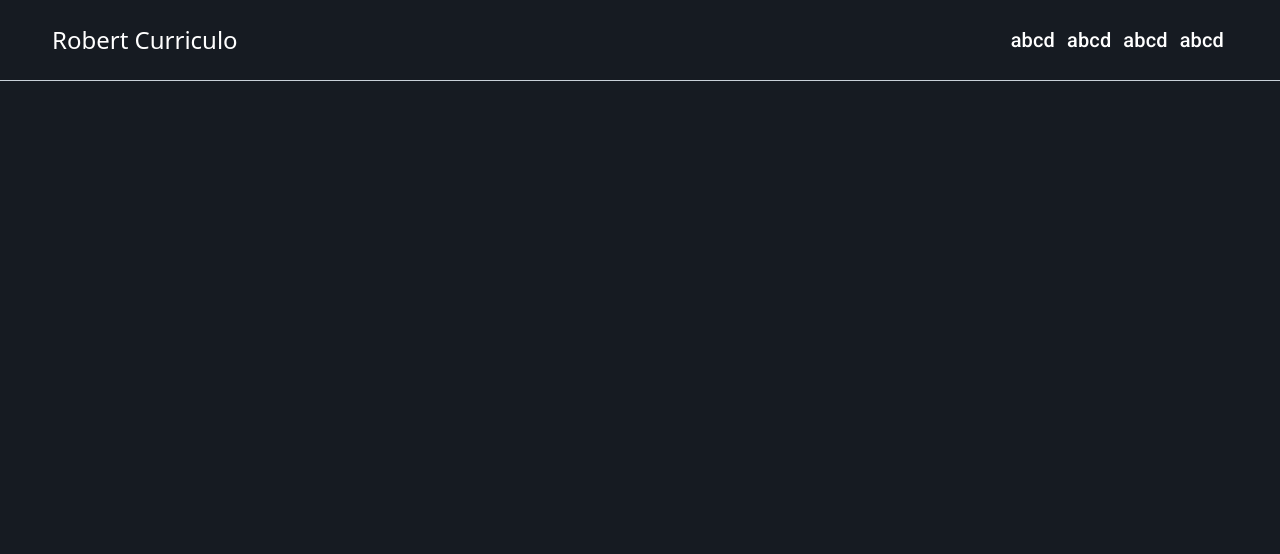
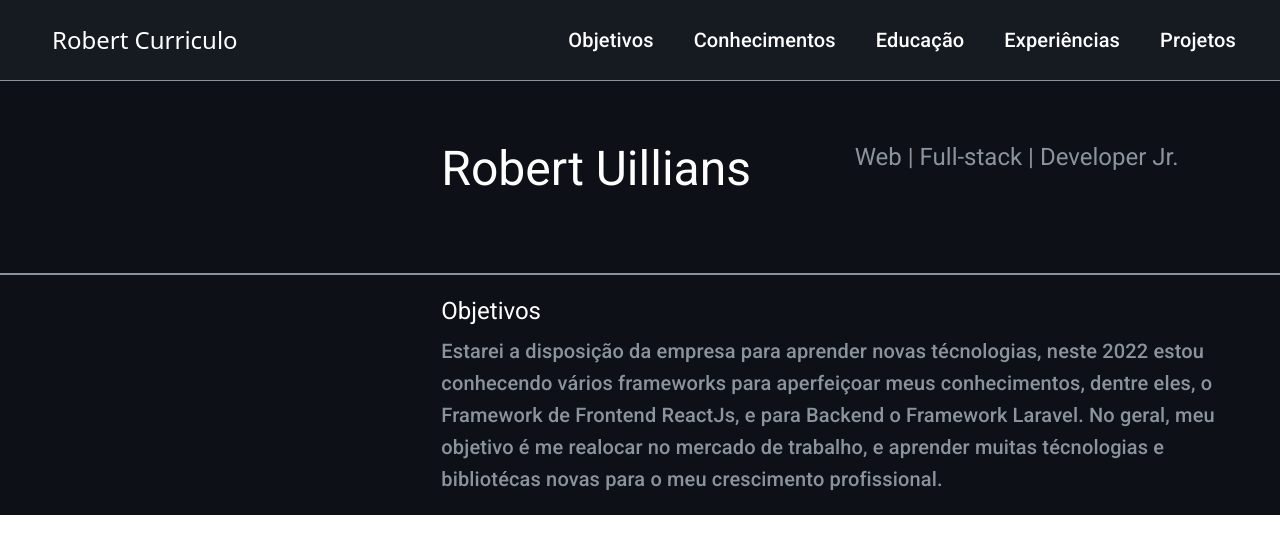
Before and after one commit to robert-office/own-web-curriculo, a React (Create React App) app: page / in a window 1280 px wide. Shown: the top 554 px of the page. Built offline with nearby package versions, Linux system fonts and the light colour scheme.

Commit message:
estrutura da section objetivos quase pornta

```diff
--- a/src/Home.tsx
+++ b/src/Home.tsx
@@ -1,9 +1,13 @@
 import React from 'react';
 import { Header } from './sections/Header';
+import { ObjetivosSection } from './sections/ObjetivosSection';
 
 function Home() {
   return (
+    <>
     <Header/>
+    <ObjetivosSection/>
+    </>
   );
 }
 
--- a/src/index.css
+++ b/src/index.css
@@ -1,7 +1,3 @@
 @tailwind base;
 @tailwind components;
 @tailwind utilities;
-
-html, body {
-    background-color: #161B22;
-}
--- a/src/sections/Header.tsx
+++ b/src/sections/Header.tsx
@@ -5,13 +5,13 @@ import MenuIcon from '@mui/icons-material/Menu';
 export const Header = () => {
 
     const handleToggle = () => {
-        document.getElementById("nav-content")!.classList.toggle("hidden");
+        document.getElementById("mobile")!.classList.toggle("hidden");
     }
 
     return (
-        <div className="relative w-full border-b border-cinza">
+        <div className="relative w-full border-b border-cinza bg-bodyHeadeer">
             <Container>
-                <nav className="relative flex items-center justify-between flex-wrap bg-grey-darkest p-6 w-full z-10 pin-t">
+                <nav className="relative flex items-center justify-between flex-wrap p-6 w-full">
                     <div className="flex items-center flex-no-shrink text-white mr-6">
                         <button className="text-white">
                             <span className="text-2xl pl-2">
@@ -30,20 +30,23 @@ export const Header = () => {
                     </div>
                     <div
                         className="w-full flex-grow lg:items-center lg:w-auto hidden lg:block pt-6 lg:pt-0"
-                        id="nav-content"
+                        id="mobile"
                     >
-                        <ul className="lg:flex flex-col lg:flex-row justify-center lg:justify-end flex-1 items-center">
-                            <li className="text-center mr-3">
-                                <HeaderText text="abcd" />
+                        <ul className="lg:flex flex-col lg:flex-row justify-center lg:justify-end flex-1 items-center lg:space-x-10 space-x-0 lg:space-y-0 space-y-10">
+                            <li className="text-center">
+                                <HeaderText text="Objetivos" />
                             </li>
-                            <li className="text-center mr-3">
-                                <HeaderText text="abcd" />
+                            <li className="text-center">
+                                <HeaderText text="Conhecimentos" />
                             </li>
-                            <li className="text-center mr-3">
-                                <HeaderText text="abcd" />
+                            <li className="text-center">
+                                <HeaderText text="Educação" />
                             </li>
-                            <li className="text-center mr-3">
-                                <HeaderText text="abcd" />
+                            <li className="text-center">
+                                <HeaderText text="Experiências" />
+                            </li>
+                            <li className="text-center">
+                                <HeaderText text="Projetos" />
                             </li>
                         </ul>
                     </div>
--- a/src/sections/ObjetivosSection.tsx
+++ b/src/sections/ObjetivosSection.tsx
@@ -1,10 +1,18 @@
 import { Container } from "../components/Container";
 import { NameSubSection } from "./sub-sections/NameSubSection";
+import { PhotoAndObjectiveSection } from "./sub-sections/PhotoAndObjectiveSection";
 
 export const ObjetivosSection = () => {
     return (
-        <Container>
-            <NameSubSection/>
-        </Container>
+        <section className="bg-objtivos">
+            <div className="w-full border-b-2 border-cinza">
+                <Container>
+                    <NameSubSection />
+                </Container>
+            </div>
+            <Container>
+                <PhotoAndObjectiveSection/>
+            </Container>
+        </section>
     );
 }
--- a/src/sections/sub-sections/NameSubSection.tsx
+++ b/src/sections/sub-sections/NameSubSection.tsx
@@ -1,7 +1,23 @@
+import { Typography } from "@mui/material";
+
 export const NameSubSection = () => {
     return (
-        <div className="w-full flex flex-row">
+        <section className="w-full flex lg:flex-row flex-col lg:h-48 h-60 pt-10">
+            <div className="lg:w-1/3 w-0">
 
-        </div>
+            </div>
+            <div className="lg:w-2/3 w-full flex lg:flex-row flex-col py-5">
+                <div className="lg:w-1/2 w-full text-center lg:text-left h-full justify-center flex lg:justify-start mb-4 px-2">
+                    <Typography variant="h3" sx={{verticalAlign: "text-bottom"}} color={'white'} component="h3">
+                        Robert Uillians
+                    </Typography>
+                </div>
+                <div className="lg:w-1/2 w-full text-center lg:text-left h-full flex justify-center lg:justify-start mb-4 px-2">
+                    <Typography variant="h5" sx={{verticalAlign: "text-bottom"}} className="text-cinza" component="h5">
+                        Web | Full-stack | Developer Jr.
+                    </Typography>
+                </div>
+            </div>
+        </section>
     );
 }
--- /dev/null
+++ b/src/sections/sub-sections/PhotoAndObjectiveSection.tsx
@@ -0,0 +1,28 @@
+import { Typography } from "@mui/material";
+
+export const PhotoAndObjectiveSection = () => {
+    return (
+        <section className="w-full flex lg:flex-row flex-col">
+            <div className="lg:w-1/3 w-0">
+
+            </div>
+            <div className="lg:w-2/3 w-full flex flex-col py-5 justify-center">
+                <div className="w-full h-full flex justify-center lg:justify-start px-2 mb-2">
+                    <Typography variant="h5" color={'white'} className="lg:text-left text-center" component="h5">
+                        Objetivos
+                    </Typography>
+                </div>
+                <div className="w-full h-full flex justify-center lg:justify-start px-2">
+                    <Typography variant="h6" className="text-cinza lg:text-left text-center" component="h6">
+                        Estarei a disposição da empresa para aprender novas técnologias, neste 2022 estou conhecendo vários frameworks para aperfeiçoar meus
+                        conhecimentos, dentre eles, o Framework de Frontend ReactJs, e para
+                        Backend o Framework Laravel.
+                        No geral, meu objetivo é me realocar no mercado de trabalho,
+                        e aprender muitas técnologias e bibliotécas novas para o meu
+                        crescimento profissional.
+                    </Typography>
+                </div>
+            </div>
+        </section>
+    );
+}
--- a/tailwind.config.js
+++ b/tailwind.config.js
@@ -8,7 +8,9 @@ module.exports = {
     extend: {
       colors: {
         ...colors,
-        cinza: "#C9D1D9"
+        cinza: "#8B949E",
+        bodyHeadeer: "#161B22",
+        objtivos: '#0D1117'
       }
     },
   },
```
Also changed, not shown: src/assets/eu.jpg (added).
